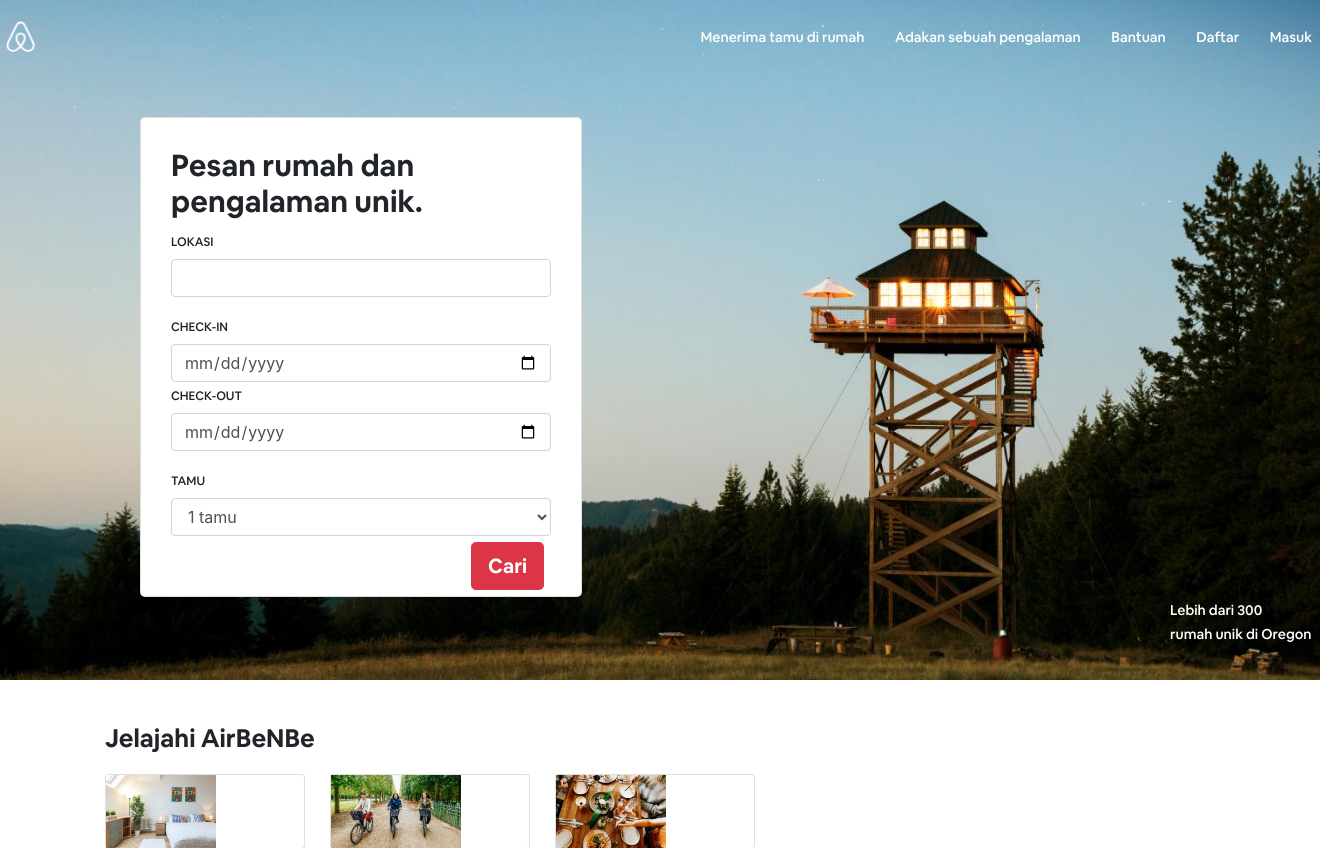
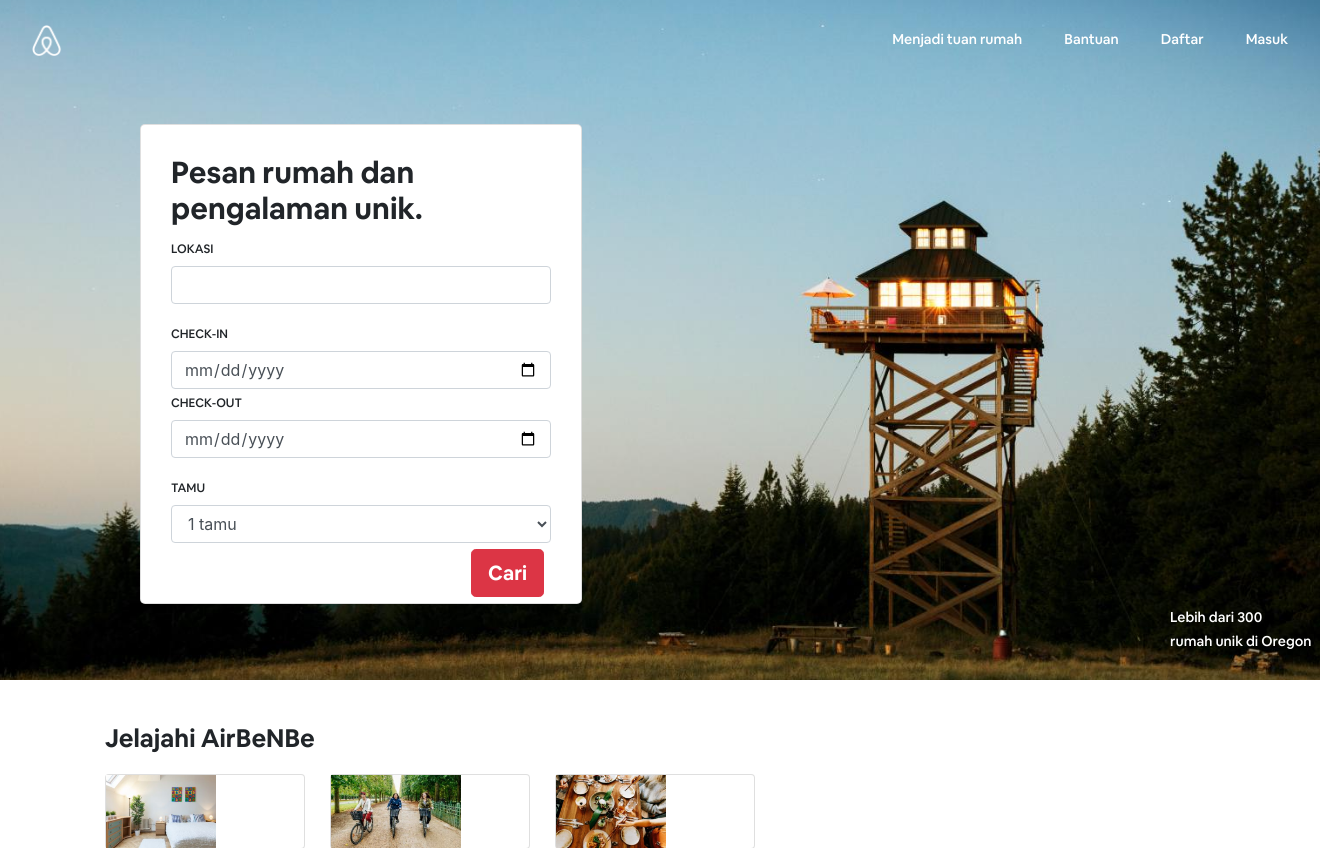
Before and after one commit to sandraganes96/airbenbe, a CodeIgniter app: page /airbenbe/ in a window 1320 px wide. Shown: the top 848 px of the page. Run offline with CodeIgniter, Linux system fonts and the light colour scheme; some libraries are stand-ins or nearby versions.

Commit message:
navbar fix

```diff
--- a/application/views/homepage.php
+++ b/application/views/homepage.php
@@ -37,7 +37,7 @@
 			background-repeat: no-repeat;
 
 		}
-		#nav>a {
+		#nav>li>a {
 			color: white;
 			margin: 13px;
 			font-family: Cereal-M;
@@ -45,10 +45,10 @@
 
 		}
 		#nav {
-			margin-right: -110px;
+			margin-right: -20px;
 		}
 		#brand {
-			margin-left: -100px;
+
 		}
 		label {
 			font-family: Cereal-M;
@@ -59,16 +59,17 @@
 </head>
 <body>
 <div id="up">
-	<nav class="navbar transparent navbar-dark navbar-fixed-top">
-		<div class="container" >
-			<div id="brand"><a class="navbar-brand" href="#" ><img style="width: 31px;" src="<?php echo base_url();?>assets/img/logo_white.png"></a></div>
-			<div id="nav">
-				<a href="#">Menerima tamu di rumah</a>
-				<a href="#">Adakan sebuah pengalaman</a>
-				<a href="#">Bantuan</a>
-				<a href="#">Daftar</a>
-				<a href="#">Masuk</a>
+	<nav class="navbar navbar-expand-lg">
+		<div class="container-fluid" >
+			<div class="navbar-header">
+				<a class="navbar-brand" href="#" ><img style="width: 31px;" src="<?php echo base_url();?>assets/img/logo_white.png"></a>
 			</div>
+			<ul class="nav navbar-nav" id="nav">
+				<li class="nav-item"><a class="nav-link" href="#">Menjadi tuan rumah</a></li>
+				<li class="nav-item"><a class="nav-link" href="#">Bantuan</a></li>
+				<li class="nav-item"><a class="nav-link" href="#">Daftar</a></li>
+				<li class="nav-item"><a class="nav-link" href="#">Masuk</a></li>
+			</ul>
 	</nav>
 	<div class="container">
 		<div class="row">
```
